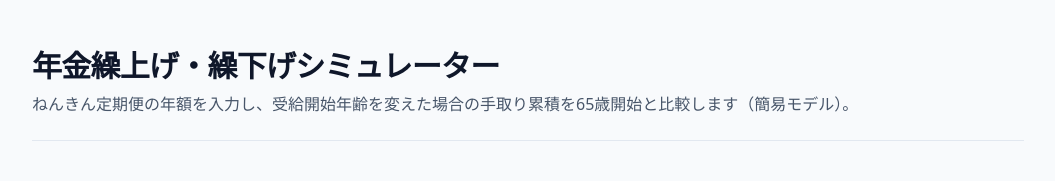
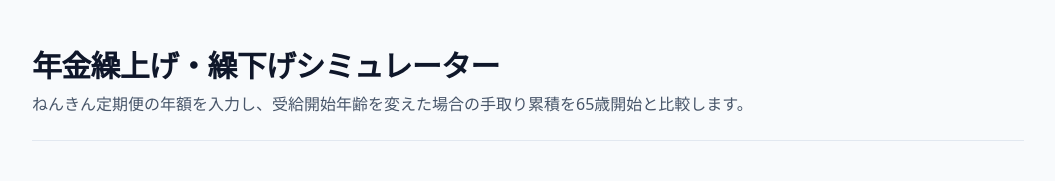
Before and after one commit to yoko345/pension_simulator, a Next.js app: page / in a window 1280 px wide. Shown: the top 181 px of the page, without its empty margins (112-1167 px from the left). Built offline with nearby package versions, Linux system fonts and the light colour scheme.

Commit message:
タイトルの説明部分の修正

```diff
--- a/src/components/pension/PensionHeader.tsx
+++ b/src/components/pension/PensionHeader.tsx
@@ -4,7 +4,7 @@
     return (
         <header className="space-y-2 border-b border-slate-200 pb-6">
             <h1 className="text-2xl font-semibold tracking-tight text-slate-900 md:text-3xl">年金繰上げ・繰下げシミュレーター</h1>
-            <p className="text-sm text-slate-600 md:text-base">ねんきん定期便の年額を入力し、受給開始年齢を変えた場合の手取り累積を65歳開始と比較します（簡易モデル）。</p>
+            <p className="text-sm text-slate-600 md:text-base">ねんきん定期便の年額を入力し、受給開始年齢を変えた場合の手取り累積を65歳開始と比較します。</p>
         </header>
     );
 }
```
